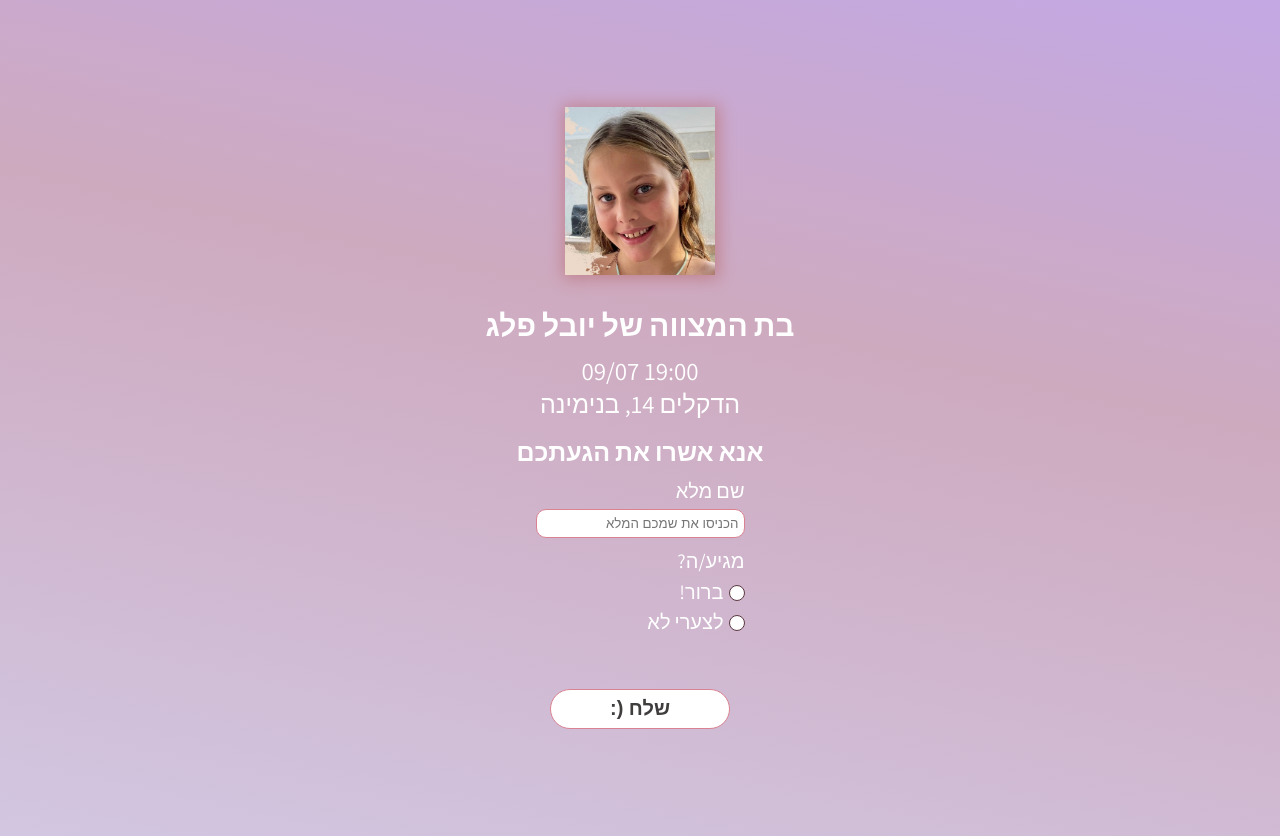
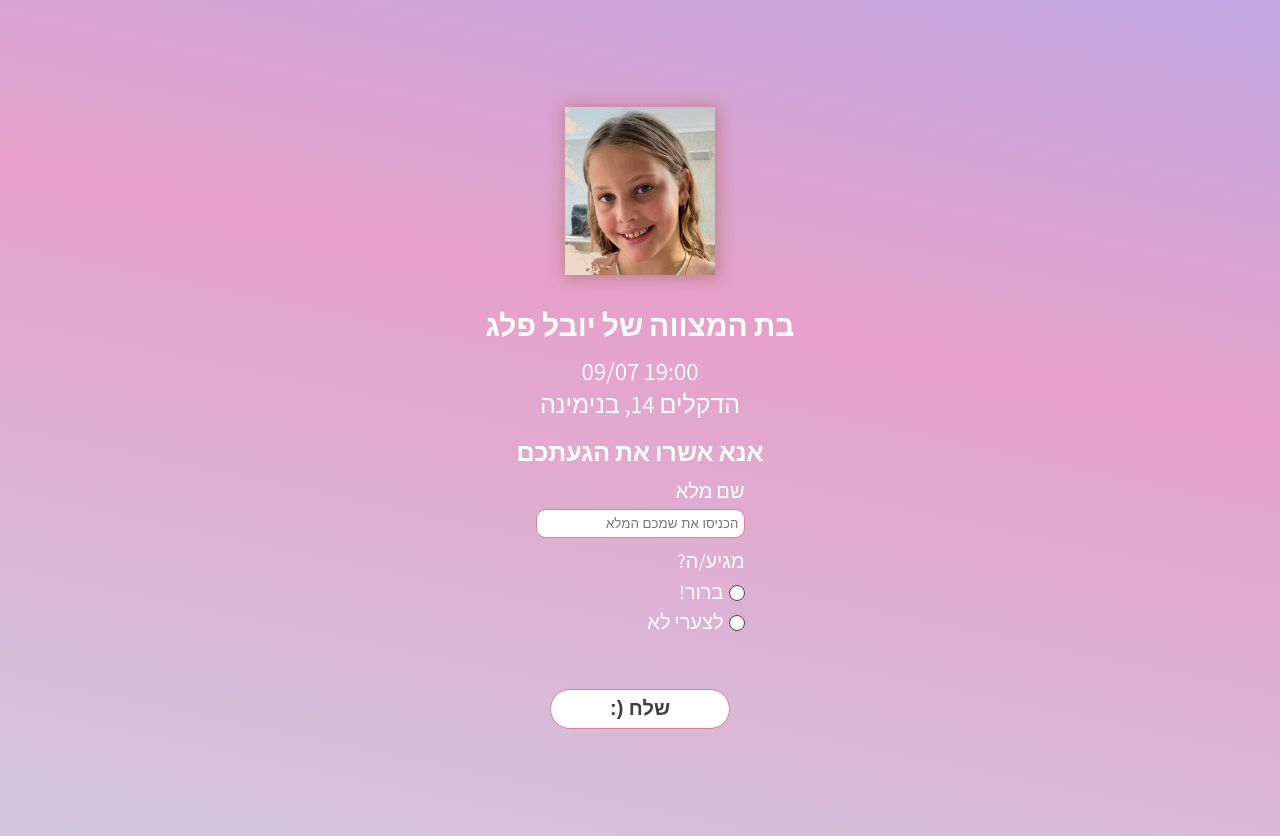
Before and after one commit to mayPeleg/yuval-peleg-12, an Angular app: page / in a window 1280 px wide. Built offline with nearby package versions, Linux system fonts and the light colour scheme.

Commit message:
add picture

```diff
--- a/src/styles.css
+++ b/src/styles.css
@@ -3,6 +3,6 @@
 
 
 body {
-    background-image: linear-gradient(191.84deg, #c3a8e4 -0.4%, #ceaabf 39.25%, #d2c6e1 99.29%);
+    background-image: linear-gradient(191.84deg, #c3a8e4 -0.4%, #e6a1c9 39.25%, #d2c6e1 99.29%);
     font-family: 'Assistant', sans-serif;
 }
```
